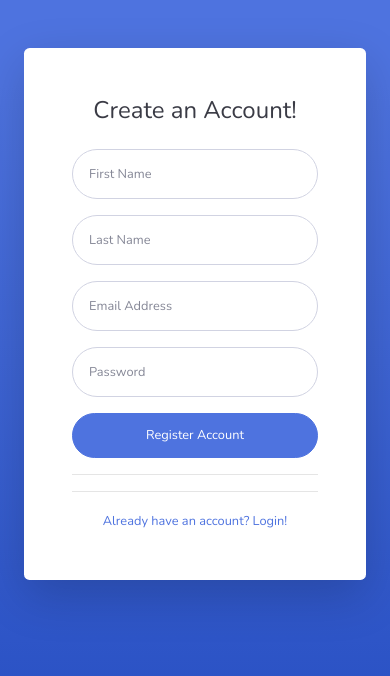
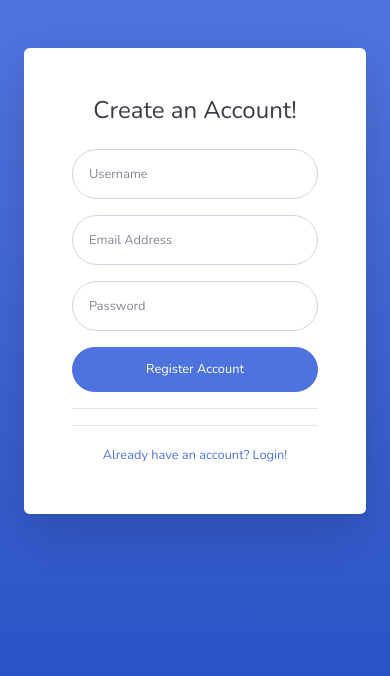
Before and after one commit to Krzysztof54321/inzynieria_oprogramowania_projekt, a Flask app: page /register in a window 390 px wide. Shown: the top 676 px of the page. Run offline with Flask 3, Linux system fonts and the light colour scheme; some libraries are stand-ins or nearby versions.

Commit message:
11/12/2026

```diff
--- a/main.py
+++ b/main.py
@@ -1,9 +1,10 @@
-from flask import Flask, redirect, render_template
+from flask import Flask, redirect, render_template, request, url_for, session
 from db import db
 
 app = Flask('name')
 
 app.config["SQLALCHEMY_DATABASE_URI"] = "sqlite:///budget.db"
+app.secret_key = "jakis_tymczasowy_sekret"
 
 db.init_app(app)
 
@@ -12,18 +13,69 @@ from models import User#, Category, Transaction
 with app.app_context():
     db.create_all()
 
-@app.route('/')
+
+@app.route("/")
 def home():
-    return render_template('index.html')
 
-@app.route('/login')
+    if "user_id" not in session:
+        return redirect(url_for("login"))
+
+    user = User.query.get(session["user_id"])
+
+    return render_template(
+        "index.html",
+        user=user
+    )
+
+@app.route("/login", methods=["GET", "POST"])
 def login():
-    return render_template('login.html')
 
-@app.route('/register')
+    if request.method == "POST":
+
+        email = request.form.get("email")
+        password = request.form.get("password")
+
+        user = User.query.filter_by(email=email).first()
+
+        if user and user.password == password:
+            print('zalogowano')
+            session["user_id"] = user.id
+            return redirect(url_for("home"))
+
+        return "Niepoprawny email lub haslo"
+
+    return render_template("login.html")
+
+@app.route("/register", methods=["GET", "POST"])
 def register():
-    return render_template('register.html')
 
+    if request.method == "POST":
+
+        username = request.form.get("username")
+        email = request.form.get("email")
+        password = request.form.get("password")
+
+        user = User(
+            username=username,
+            email=email,
+            password=password
+        )
+
+        db.session.add(user)
+        db.session.commit()
+
+        print("utworzony uzytkownik")
+
+        return redirect(url_for("login"))
+
+    return render_template("register.html")
+
+@app.route("/logout")
+def logout():
+
+    session.clear()
+
+    return redirect(url_for("login"))
 
 if __name__ == "__main__":
     app.run(debug=True)
--- a/templates/index.html
+++ b/templates/index.html
@@ -140,7 +140,9 @@
                         <li class="nav-item dropdown no-arrow">
                             <a class="nav-link dropdown-toggle" href="#" id="userDropdown" role="button"
                                 data-toggle="dropdown" aria-haspopup="true" aria-expanded="false">
+
                                 <span class="mr-2 d-none d-lg-inline text-gray-600 small">Douglas McGee</span>
+                                {{user.username}}
                                 <img class="img-profile rounded-circle"
                                     src="{{url_for('static', filename = 'img/undraw_profile.svg')}}">
                             </a>
@@ -151,7 +153,9 @@
                                     <i class="fas fa-sign-out-alt fa-sm fa-fw mr-2 text-gray-400"></i>
                                     Logout
                                 </a>
+
                             </div>
+
                         </li>
 
                     </ul>
@@ -315,7 +319,7 @@
                 <div class="modal-body">Select "Logout" below if you are ready to end your current session.</div>
                 <div class="modal-footer">
                     <button class="btn btn-secondary" type="button" data-dismiss="modal">Cancel</button>
-                    <a class="btn btn-primary" href="login.html">Logout</a>
+                    <a class="btn btn-primary" href="{{url_for('logout')}}">Logout</a>
                 </div>
             </div>
         </div>
--- a/templates/register.html
+++ b/templates/register.html
@@ -31,44 +31,59 @@
                 <!-- Nested Row within Card Body -->
                 <div class="row">
                     <div class="col-lg-5 d-none d-lg-block bg-register-image"></div>
+
                     <div class="col-lg-7">
                         <div class="p-5">
+
                             <div class="text-center">
-                                <h1 class="h4 text-gray-900 mb-4">Create an Account!</h1>
+                                <h1 class="h4 text-gray-900 mb-4">
+                                    Create an Account!
+                                </h1>
                             </div>
-                            <form class="user">
-                                <div class="form-group row">
-                                    <div class="col-sm-6 mb-3 mb-sm-0">
-                                        <input type="text" class="form-control form-control-user" id="exampleFirstName"
-                                            placeholder="First Name">
-                                    </div>
-                                    <div class="col-sm-6">
-                                        <input type="text" class="form-control form-control-user" id="exampleLastName"
-                                            placeholder="Last Name">
-                                    </div>
+
+                            <form class="user" method="POST">
+
+                                <div class="form-group">
+                                    <input type="text"
+                                        class="form-control form-control-user"
+                                        name="username"
+                                        placeholder="Username"
+                                        required>
                                 </div>
+
                                 <div class="form-group">
-                                    <input type="email" class="form-control form-control-user" id="exampleInputEmail"
-                                        placeholder="Email Address">
+                                    <input type="email"
+                                        class="form-control form-control-user"
+                                        name="email"
+                                        placeholder="Email Address"
+                                        required>
                                 </div>
+
                                 <div class="form-group">
-                                    <div class="">
-                                        <input type="password" class="form-control form-control-user"
-                                            id="exampleInputPassword" placeholder="Password">
-                                    </div>
+                                    <input type="password"
+                                        class="form-control form-control-user"
+                                        name="password"
+                                        placeholder="Password"
+                                        required>
+                                </div>
 
-                                </div>
-                                <a href="login.html" class="btn btn-primary btn-user btn-block">
+                                <button type="submit"
+                                        class="btn btn-primary btn-user btn-block">
                                     Register Account
-                                </a>
+                                </button>
+
                                 <hr>
 
                             </form>
+
                             <hr>
 
                             <div class="text-center">
-                                <a class="small" href="{{url_for('login')}}">Already have an account? Login!</a>
+                                <a class="small" href="{{ url_for('login') }}">
+                                    Already have an account? Login!
+                                </a>
                             </div>
+
                         </div>
                     </div>
                 </div>
@@ -78,14 +93,14 @@
     </div>
 
     <!-- Bootstrap core JavaScript-->
-    <script src="vendor/jquery/jquery.min.js"></script>
-    <script src="vendor/bootstrap/js/bootstrap.bundle.min.js"></script>
+    <script src="{{url_for('static', filename = 'vendor/jquery/jquery.min.js')}}"></script>
+    <script src="{{url_for('static', filename = 'vendor/bootstrap/js/bootstrap.bundle.min.js')}}"></script>
 
     <!-- Core plugin JavaScript-->
-    <script src="vendor/jquery-easing/jquery.easing.min.js"></script>
+    <script src="{{url_for('static', filename = 'vendor/jquery-easing/jquery.easing.min.js')}}"></script>
 
     <!-- Custom scripts for all pages-->
-    <script src="js/sb-admin-2.min.js"></script>
+    <script src="{{url_for('static', filename = 'js/sb-admin-2.min.js')}}"></script>
 
 </body>
 
```
Also changed, not shown: templates/login.html (+33 -12 lines).
